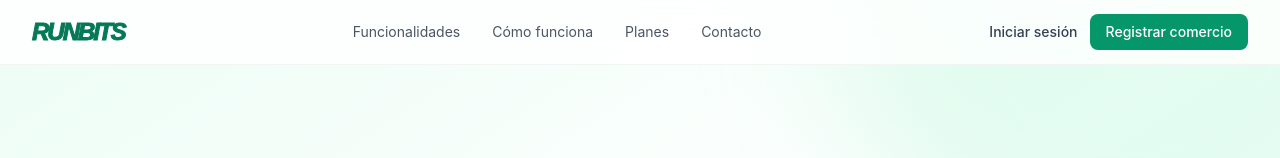
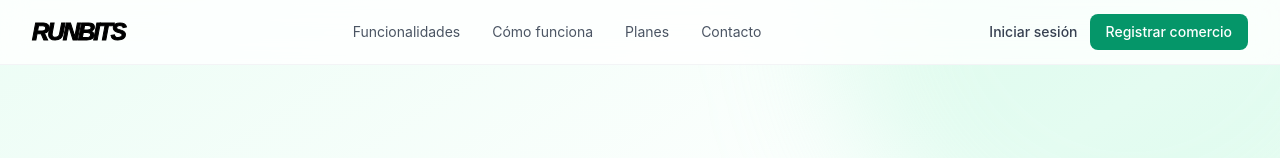
Before and after one commit to runbits-dev/web, a Next.js app: page / in a window 1280 px wide. Shown: the top 158 px of the page. Built offline with nearby package versions, Linux system fonts and the light colour scheme.

Commit message:
fix: logo black everywhere + RunBits casing in all pages + fix build needs NEXT_STATIC_EXPORT=true

```diff
--- a/src/app/cancellation/page.tsx
+++ b/src/app/cancellation/page.tsx
@@ -11,7 +11,7 @@ function LegalNav() {
     <nav className="fixed top-0 left-0 right-0 z-50 bg-white/80 backdrop-blur-md border-b border-gray-100">
       <div className="max-w-4xl mx-auto px-4 sm:px-6 lg:px-8">
         <div className="flex items-center justify-between h-16">
-          <Link href="/" className="logo-runbits text-2xl text-brand-700">
+          <Link href="/" className="logo-runbits logo-runbits-dark text-2xl">
             runbits
           </Link>
           <Link href="/" className="text-sm text-gray-600 hover:text-brand-700 transition-colors">
--- a/src/app/dashboard/layout.tsx
+++ b/src/app/dashboard/layout.tsx
@@ -62,7 +62,7 @@ export default function DashboardLayout({ children }: { children: React.ReactNod
     <div className="min-h-screen bg-slate-50">
       <aside className="fixed left-0 top-0 bottom-0 w-64 bg-white border-r border-slate-200 flex flex-col">
         <div className="p-6 border-b border-slate-100">
-          <span className="logo-runbits text-lg">runbits</span>
+          <span className="logo-runbits logo-runbits-dark text-lg">RunBits</span>
           <p className="text-xs text-slate-400 mt-0.5">
             {isSuperAdmin ? 'superadmin' : (user?.store_name || 'panel')}
           </p>
--- a/src/app/dashboard/register/page.tsx
+++ b/src/app/dashboard/register/page.tsx
@@ -85,7 +85,7 @@ export default function RegisterPage() {
       <div className="w-full max-w-md">
 
         <div className="text-center mb-8">
-          <h1 className="logo-runbits text-3xl mb-2">runbits</h1>
+          <h1 className="logo-runbits logo-runbits-dark text-3xl mb-2">RunBits</h1>
           <p className="text-slate-500 text-sm">Creá tu cuenta gratis</p>
         </div>
 
--- a/src/app/login/page.tsx
+++ b/src/app/login/page.tsx
@@ -88,7 +88,7 @@ export default function LoginPage() {
       <div className="w-full max-w-md">
 
         <div className="text-center mb-8">
-          <h1 className="logo-runbits text-3xl mb-2">runbits</h1>
+          <h1 className="logo-runbits logo-runbits-dark text-3xl mb-2">RunBits</h1>
           <p className="text-slate-500 text-sm">Ingresá a tu panel</p>
         </div>
 
--- a/src/app/page.tsx
+++ b/src/app/page.tsx
@@ -5,8 +5,8 @@ function Navbar() {
     <nav className="fixed top-0 left-0 right-0 z-50 bg-white/80 backdrop-blur-md border-b border-gray-100">
       <div className="max-w-7xl mx-auto px-4 sm:px-6 lg:px-8">
         <div className="flex items-center justify-between h-16">
-          <Link href="/" className="logo-runbits text-2xl text-brand-700">
-            runbits
+          <Link href="/" className="logo-runbits logo-runbits-dark text-2xl">
+            RunBits
           </Link>
           <div className="hidden md:flex items-center gap-8">
             <a href="#features" className="text-sm text-gray-600 hover:text-brand-700 transition-colors">
@@ -509,7 +509,7 @@ function Footer() {
         <div className="grid md:grid-cols-4 gap-8">
           {/* Brand */}
           <div className="md:col-span-1">
-            <span className="logo-runbits text-2xl !text-white">RunBits</span>
+            <span className="logo-runbits logo-runbits-light text-2xl">RunBits</span>
             <p className="mt-3 text-sm leading-relaxed">
               La plataforma de delivery que conecta comercios con clientes a través de entregas rápidas y confiables.
             </p>
--- a/src/app/privacy/page.tsx
+++ b/src/app/privacy/page.tsx
@@ -11,7 +11,7 @@ function LegalNav() {
     <nav className="fixed top-0 left-0 right-0 z-50 bg-white/80 backdrop-blur-md border-b border-gray-100">
       <div className="max-w-4xl mx-auto px-4 sm:px-6 lg:px-8">
         <div className="flex items-center justify-between h-16">
-          <Link href="/" className="logo-runbits text-2xl text-brand-700">
+          <Link href="/" className="logo-runbits logo-runbits-dark text-2xl">
             runbits
           </Link>
           <Link href="/" className="text-sm text-gray-600 hover:text-brand-700 transition-colors">
--- a/src/app/refund/page.tsx
+++ b/src/app/refund/page.tsx
@@ -11,7 +11,7 @@ function LegalNav() {
     <nav className="fixed top-0 left-0 right-0 z-50 bg-white/80 backdrop-blur-md border-b border-gray-100">
       <div className="max-w-4xl mx-auto px-4 sm:px-6 lg:px-8">
         <div className="flex items-center justify-between h-16">
-          <Link href="/" className="logo-runbits text-2xl text-brand-700">
+          <Link href="/" className="logo-runbits logo-runbits-dark text-2xl">
             runbits
           </Link>
           <Link href="/" className="text-sm text-gray-600 hover:text-brand-700 transition-colors">
--- a/src/app/terms/page.tsx
+++ b/src/app/terms/page.tsx
@@ -11,7 +11,7 @@ function LegalNav() {
     <nav className="fixed top-0 left-0 right-0 z-50 bg-white/80 backdrop-blur-md border-b border-gray-100">
       <div className="max-w-4xl mx-auto px-4 sm:px-6 lg:px-8">
         <div className="flex items-center justify-between h-16">
-          <Link href="/" className="logo-runbits text-2xl text-brand-700">
+          <Link href="/" className="logo-runbits logo-runbits-dark text-2xl">
             runbits
           </Link>
           <Link href="/" className="text-sm text-gray-600 hover:text-brand-700 transition-colors">
```
